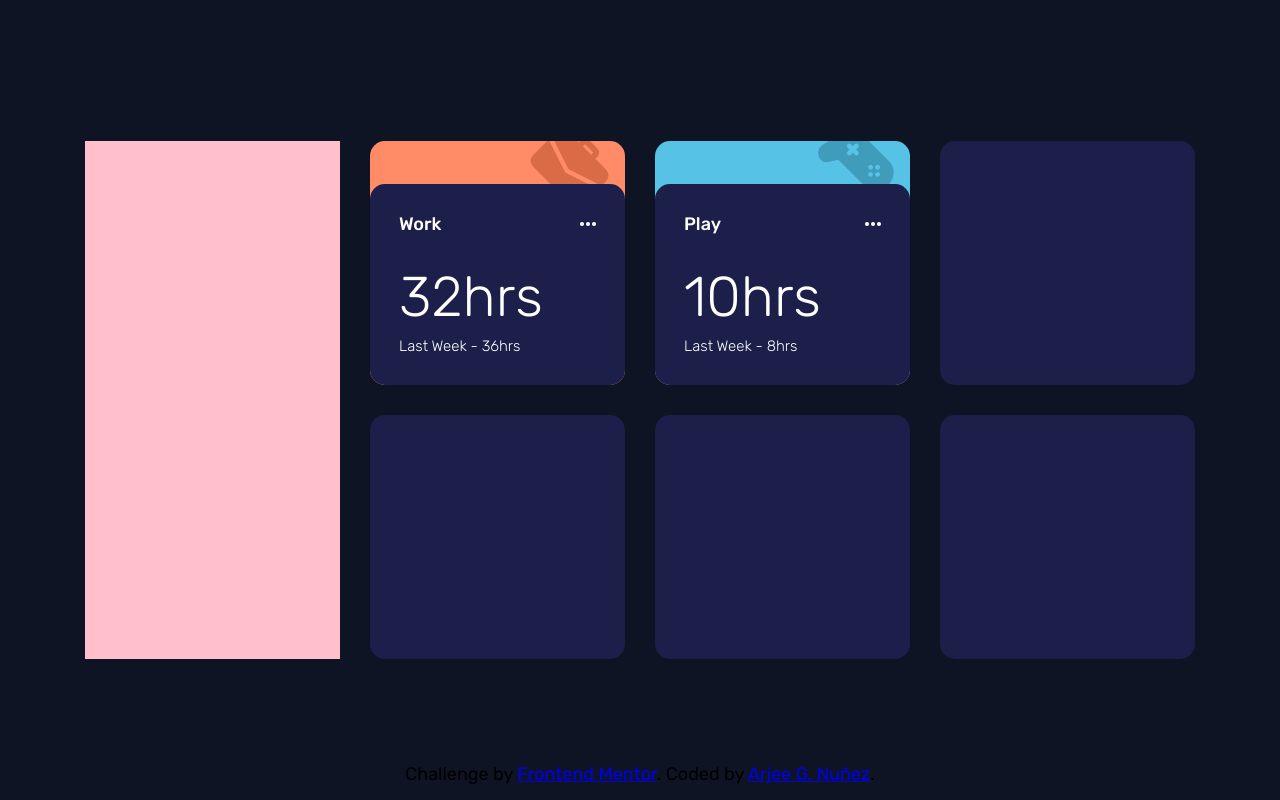
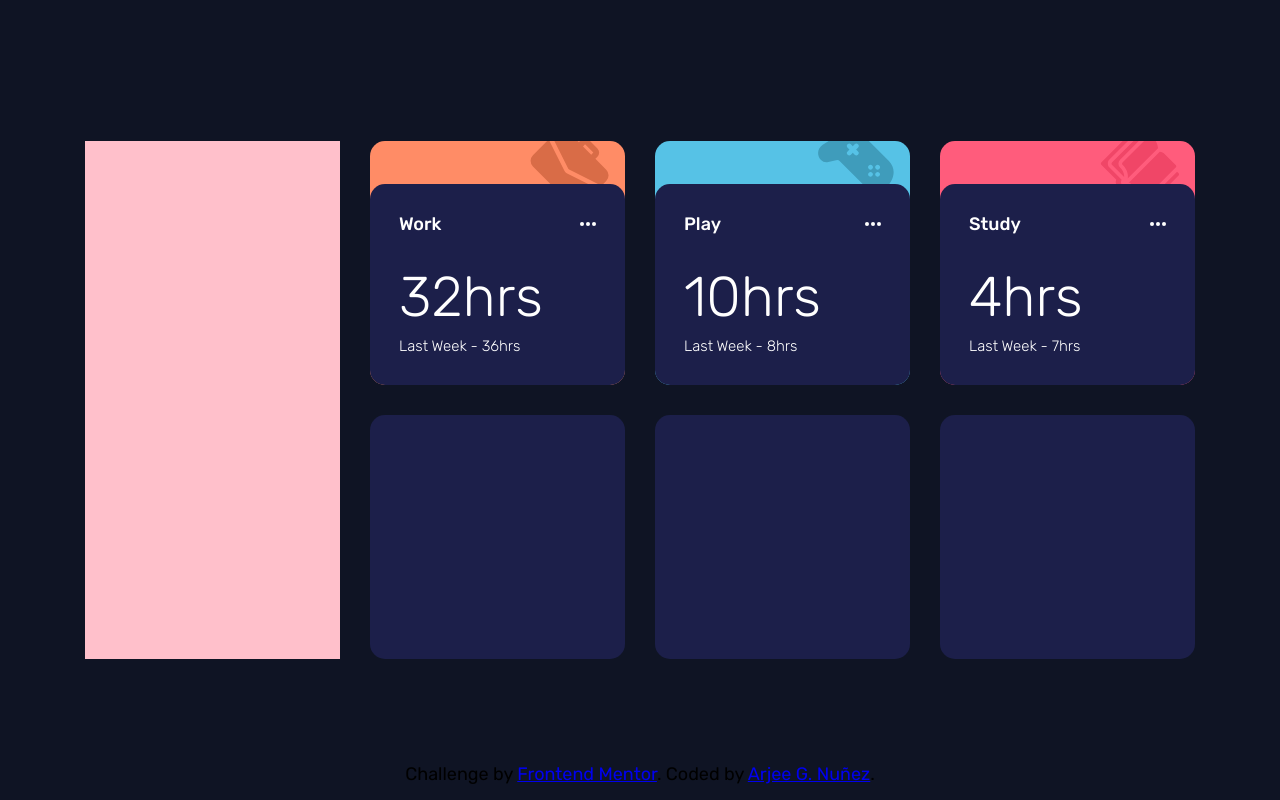
Before and after one commit to arjeenunez/project-time-tracker-dashboard, a plain HTML site: page index.html in a window 1280 px wide. Drawn offline with nearby package versions, Linux system fonts and the light colour scheme.

Commit message:
Study card styling completed

```diff
--- a/index.html
+++ b/index.html
@@ -48,7 +48,21 @@
                             <span class="card-text">Last Week - 8hrs</span>
                         </div>
                     </div>
-                    <div class="metrics-metric"></div>
+                    <div class="metrics-metric metric-study">
+                        <img src="./public/assets/icon-study.svg" class="metric-img" alt="work" />
+                        <div class="metric-card">
+                            <div class="card-header">
+                                <h3>Study</h3>
+                                <div class="ellipsis">
+                                    <div></div>
+                                    <div></div>
+                                    <div></div>
+                                </div>
+                            </div>
+                            <h2 class="card-hours">4hrs</h2>
+                            <span class="card-text">Last Week - 7hrs</span>
+                        </div>
+                    </div>
                     <div class="metrics-metric"></div>
                     <div class="metrics-metric"></div>
                     <div class="metrics-metric"></div>
--- a/public/styles/index.css
+++ b/public/styles/index.css
@@ -78,6 +78,10 @@ main {
     background-color: var(--color-blue-300);
 }
 
+.metric-study {
+    background-color: var(--color-pink-400);
+}
+
 .metric-img {
     position: absolute;
     right: 16px;
```
